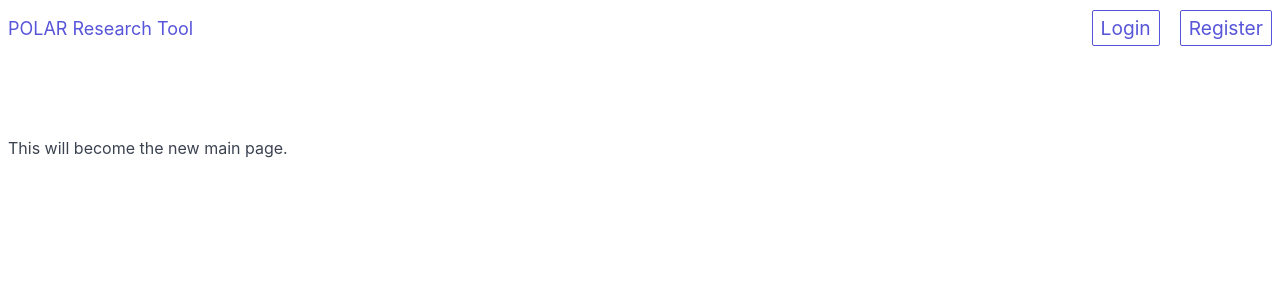
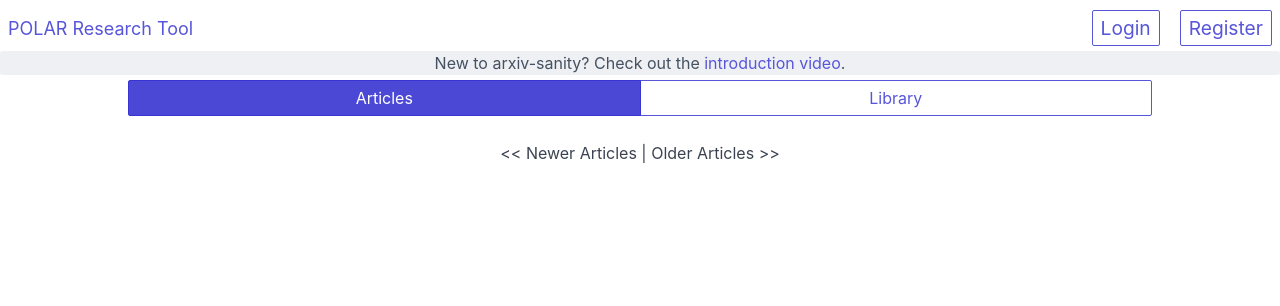
Before and after one commit to travismorenz/polar-research-tool, a Flask app: page / in a window 1280 px wide. Shown: the top 306 px of the page. Run offline with Flask 2, Linux system fonts and the light colour scheme; data that the repository does not hold is empty; parts of the project's set-up code (start-up, migrations or seed data) failed here and were passed over.

Commit message:
Incorporate main page changes from Phil

```diff
--- a/app/models.py
+++ b/app/models.py
@@ -60,6 +60,7 @@ class Article(db.Model):
     id = db.Column(db.Integer, primary_key=True)
     title = db.Column(db.Text, nullable=False)
     content = db.Column(db.Text, nullable=False)
+    summary = db.Column(db.Text, nullable=False)
     url = db.Column(db.Text, unique=True, nullable=False)
     publish_date = db.Column(db.DateTime, nullable=True) # This might be nullable=False, not sure yet
     # TODO: Analysis result fields will probably go here
--- a/app/static/main.css
+++ b/app/static/main.css
@@ -18,6 +18,41 @@ header {
 /* Main Page */
 main {
   margin-top: 90px;
+}
+
+#banner_child {
+  width: 100%;
+  text-align: center;
+  margin-top: 5px;
+}
+
+#qfield {
+  width: calc(80% - 34px);
+  padding-left: 5px;
+}
+
+#sbox {
+  text-align: center;
+  margin-top: 5px;
+}
+
+#pagebar {
+  width: 80%;
+  margin-top: 5px;
+  margin-left: auto;
+  margin-right: auto;
+}
+
+.article {
+  margin-top: 25px;
+  margin-left: 10%;
+  margin-right: 10%;
+}
+
+#prev_next {
+  text-align: center;
+  margin-top: 25px;
+  margin-bottom: 25px;
 }
 
 /* Account Page */
--- a/app/templates/main.html
+++ b/app/templates/main.html
@@ -1,83 +1,57 @@
-{% extends "template.html" %} {% block title %}Home{% endblock %} {% block content %}
+{% extends "template.html" %} {% block title %}Home{% endblock %} {% block
+content %}
 
-<div id="flashesdiv">
-    {% with flashes = get_flashed_messages() %} {% if flashes %}
-    <ul class="flashes">
-        {% for message in flashes %}
-        <li>{{ message }} {% endfor %}</li>
-    </ul>
-    {% endif %} {% endwith %}
+<div id="banner">
+  <div id="banner_child" class="label secondary-label">
+    New to arxiv-sanity? Check out the
+    <a href="https://youtu.be/S2GY3gh6qC8" target="_blank">introduction video</a
+    >.
   </div>
 
-{% if render_format == "recent" and g.user.username is not defined %}
-<div id="banner">
-    <div id="banner_child"  class="label secondary-label">
-        New to arxiv-sanity? Check out the <a href="https://youtu.be/S2GY3gh6qC8" target="_blank">introduction video</a>.
-    </div>
-
+  <!--
   <div id="sbox" style="text-align: center; margin-top: 5px;">
     <form action="/search" method="get">
       <div>
-                <input placeholder="Search..." style="width: calc(80% - 34px); padding-left: 5px;" name="q" type="text" id="qfield"/>
+        <input placeholder="Search..." name="q" type="text" id="qfield" />
         <button type="submit"><i class="fa fa-search"></i></button>
       </div>
     </form>
     <div id="search_hint"></div>
   </div>
-
-    {% if show_prompt == "yes" %}
-    <div id="prompt" style="background-color:#f6ff7a; padding:10px; width:980px; margin-left:auto; margin-right:auto; font-size:14px;">
-        Hey there {{ g.user.username }}, sorry to interrupt. Arxiv-sanity costs a non-negligible amount of money to
-        host. If you love the site, please consider pitching in:
-        <form action="https://www.paypal.com/cgi-bin/webscr" method="post" target="_top" style="display:inline-block;">
-            <input type="hidden" name="cmd" value="_s-xclick"/>
-            <input type="hidden" name="hosted_button_id" value="DRW9PQ2J3U3RJ"/>
-            <input type="image" src="https://www.paypalobjects.com/en_US/i/btn/btn_donate_LG.gif" border="0"
-                   name="submit" alt="PayPal - The safer, easier way to pay online!" style="display:inline-block;height:14px;"/>
-            <img alt="" border="0" src="https://www.paypalobjects.com/en_US/i/scr/pixel.gif" width="1" height="1"/>
-        </form>
-        To nuke this message away for a long time click
-        <span id="goaway" style="text-decoration: underline;cursor: pointer;">here</span>.
-    </div>
+  -->
+  <div class="btn-group btn-group-block" id="pagebar">
+    {% if tab == "articles" %}
+    <a href="/" class="btn active"
+      ><div class="pagelink" id="tabart" class="btn">Articles</div></a
+    >
+    <a href="/library" class="btn"
+      ><div class="pagelink" id="tablib">Library</div></a
+    >
+    {% endif %} {% if tab == "library" %}
+    <a href="/" class="btn"
+      ><div class="pagelink" id="tabart" class="btn">Articles</div></a
+    >
+    <a href="/library" class="btn active"
+      ><div class="pagelink" id="tablib">Library</div></a
+    >
     {% endif %}
-
-    <div style="width: 80%; margin-top: 5px; margin-left: auto; margin-right: auto;" class="btn-group btn-group-block" id="pagebar">
-        <div class="pagelink btn active" id="tabrecent" class="btn"><a href="/">most recent</a></div>
-        <div class="pagelink btn" id="tabdiscussions">
-            <a href="/discussions">spotlight</a>
-        </div>
-        <div class="pagelink btn" id="tabtop"><a href="/top">top recent</a></div>
-        <div class="pagelink btn" id="tabrec">
-            <a href="/recommend">recommended</a>
-        </div>
-        <div class="pagelink btn" id="tablib"><a href="/library">library</a></div>
-        <div class="pagelink btn" id="tabvenues"><a href="/venues">venues</a></div>
-        <div class="pagelink btn" id="tabrankings">
-            <a href="/rankings">rankings</a>
-        </div>
-        <div class="pagelink btn" id="tabgraph">
-            <a href="http://130.20.35.54:5002">graph</a>
-        </div>
-        <div class="pagelink btn" id="tabanalyze">
-            <a href="/analytics">analysis</a>
-        </div>
-        <div class="pagelink btn" id="tabtopic"><a href="/topics">topics</a></div>
-        <div class="pagelink btn" id="tabkeyphrase">
-            <a href="/keyphrase">phrases</a>
-        </div>
   </div>
 </div>
 
-<!-- this div will be rendered into dynamically at init with JS -->
-<div style="text-align: center; margin-top: 10px;" id="recommend-time-choice" class="centerdiv"></div>
+{% for article in articles.items %}
+<div class="article">
+  <h4>{{ article.title }}</h4>
+  <p>{{ article.summary }}</p>
+</div>
+{% endfor %}
+<div id="prev_next">
+  {% if articles.has_prev %}<a
+    href="{{ url_for('site.intmain', page=articles.prev_num) }}"
+    >&lt;&lt; Newer Articles</a
+  >{% else %}&lt;&lt; Newer Articles{% endif %} | {% if articles.has_next %}<a
+    href="{{ url_for('site.intmain', page=articles.next_num) }}"
+    >Older Articles &gt;&gt;</a
+  >{% else %}Older Articles &gt;&gt;{% endif %}
+</div>
 
-<div style="margin-left: 10%; margin-right: 10%;" id="maindiv">
-    <div id="rtable"></div>
-    <div style="margin-top: 50px; text-align: center;" id="loadmore">
-        <button id="loadmorebtn">Load more</button>
-    </div>
-</div>
-<br/><br/><br/><br/><br/><br/>
-
-{% endif %}
 {% endblock %}
--- a/app/views/site.py
+++ b/app/views/site.py
@@ -1,8 +1,13 @@
 from flask import Blueprint, render_template, redirect, url_for
-from app.models import db
+from app.models import db, Article
 
 site = Blueprint('site', __name__)
 
-@site.route("/")
+@site.route("/", methods=['GET'])
 def intmain():
-    return render_template('newmain.html')
+    articles = Article.query.order_by(Article.publish_date.desc()).paginate(1, 10, error_out=False)
+    return render_template('main.html', articles=articles, tab='articles')
+
+@site.route('/library', methods=['GET'])
+def library():
+    return redirect(url_for('site.intmain'))
```
Lines whose indentation alone changed are shown as unchanged.
